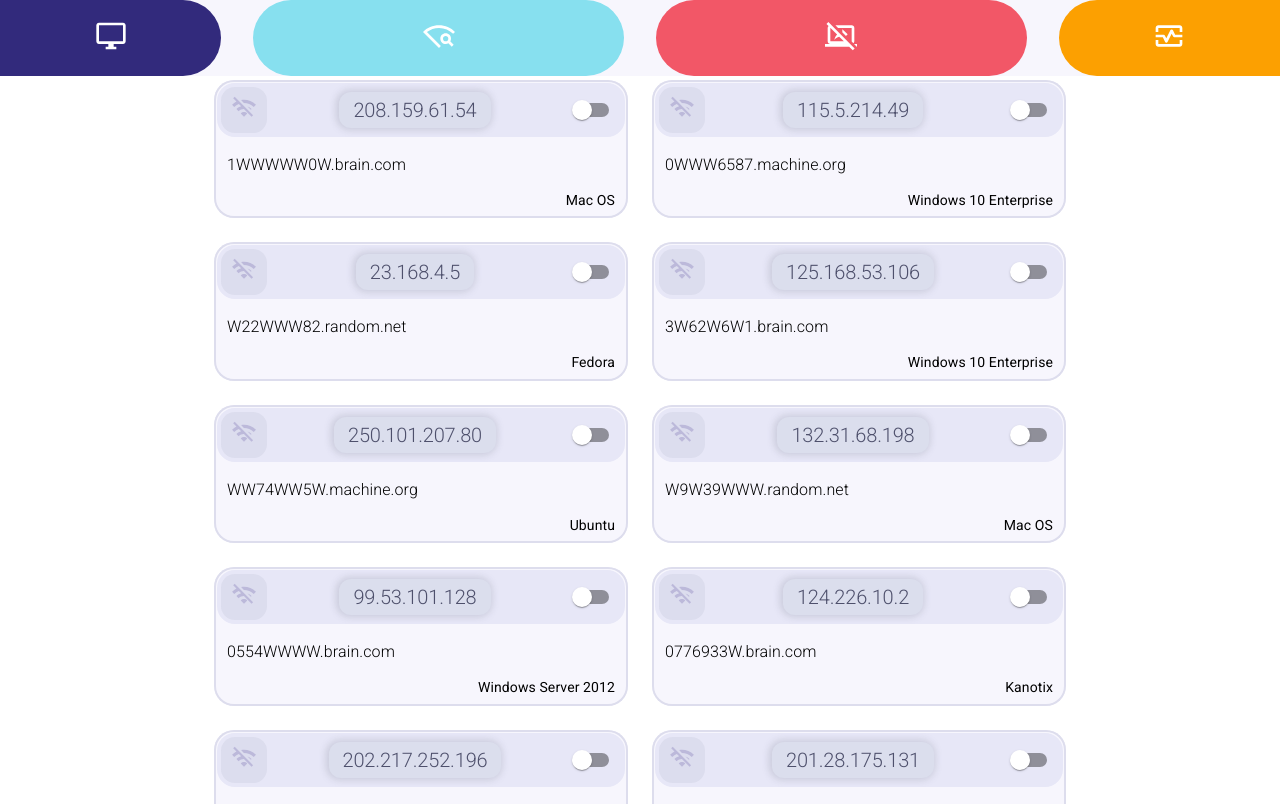
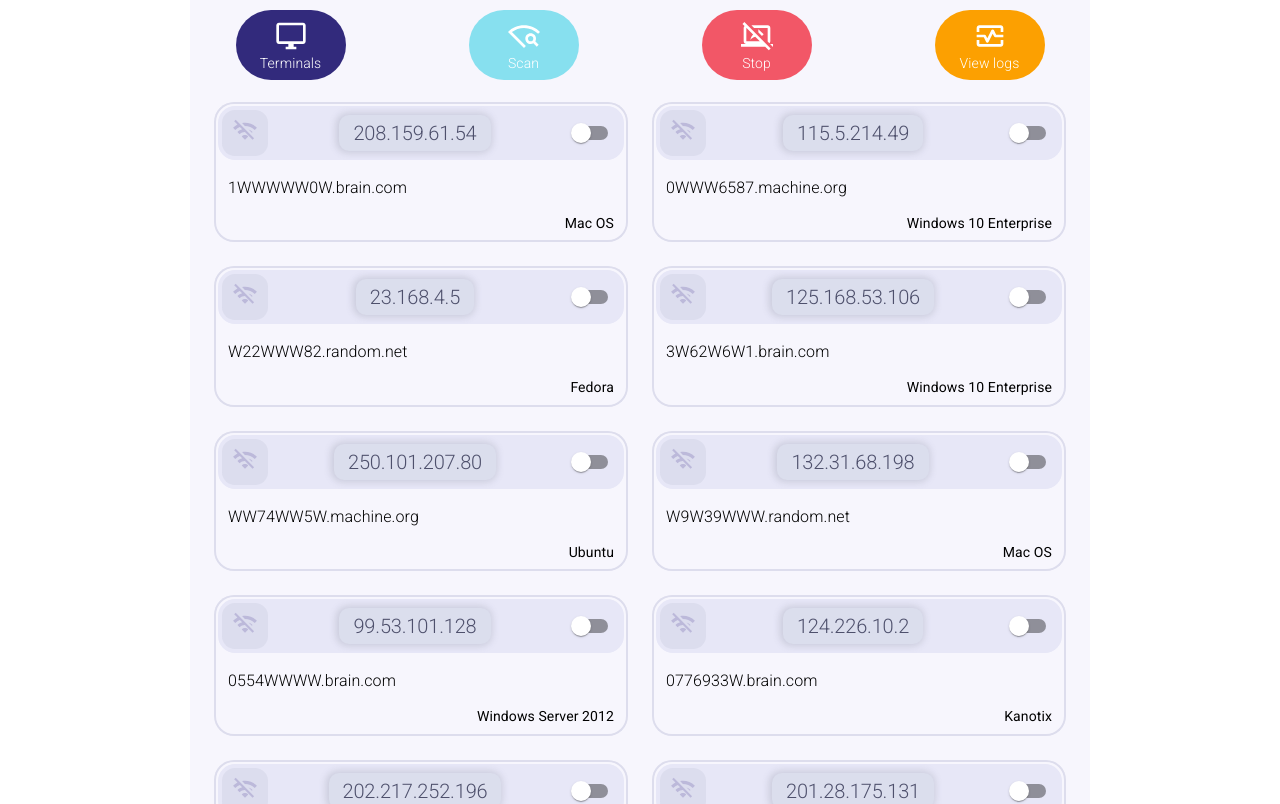
Before and after one commit to AkisKouzinopoulos/terminals-monitoring, a React (Create React App) app: page / in a window 1280 px wide. Shown: the top 804 px of the page. Built offline with nearby package versions, Linux system fonts and the light colour scheme.

Commit message:
small ui changes and improvements

```diff
--- a/src/App.css
+++ b/src/App.css
@@ -1,35 +1,38 @@
+.main_container {
+  background: #f7f6fd;
+  padding: 0;
+  padding-top: 22px;
+  margin: 0;
+}
+
 .navbar {
   background: #f7f6fd;
   position: fixed;
   top: 0;
   left: 0;
   right: 0;
+  margin: 0 auto;
   color: #FFF;
   margin-bottom: 20px;
+  padding: 10px 0;
   z-index: 1;
 }
 
 .navbar-icon {
-  padding: 20px;
+  padding: 10px 20px;
   text-align: center;
+  min-width: 70px;
+  border-radius: 60px;
+  cursor: pointer;
 }
 
 .home_icon {
   background: #322a7c;
-  flex-grow: 1;
-  border-radius: 0 50px 50px 0;
+
 }
 
 .view-logs_icon {
   background: #fca001;
-  flex-grow: 1;
-  border-radius: 50px 0 0 50px;
-}
-
-.scan_icon,
-.terminate_icon {
-  flex-grow: 2;
-  border-radius: 50px;
 }
 
 .scan_icon {
@@ -42,7 +45,7 @@
 
 .terminal-box {
   width: 100%;
-  padding: 3px;
+  padding: 4px;
   box-sizing: border-box;
   border-radius: 20px;
   background: #f7f6fd;
@@ -51,7 +54,7 @@
 
 .terminal-box_header {
   background: #e7e7f7;
-  border-radius: 18px;
+  border-radius: 17px;
   height: 50px;
   padding: 2px 4px;
 }
@@ -59,7 +62,7 @@
 .terminal-box_header_icon {
   background: #cbccde66;
   color: #bcb9da;
-  border-radius: 14px;
+  border-radius: 13px;
   padding: 8px 10px;
 }
 
@@ -69,13 +72,14 @@
 
 .link {
   color: #FFF;
+  text-decoration: none;
 }
 
 .ip-address {
   color: #4e506c;
   background: #dbdeed;
   padding: 6px 14px;
-  border-radius: 12px;
+  border-radius: 10px;
   box-shadow: -1px 0px 7px 2px #7273843d;
 }
 
--- a/src/App.js
+++ b/src/App.js
@@ -3,6 +3,7 @@ import React from 'react';
 import Container from '@mui/material/Container';
 import { ThemeProvider } from '@mui/material/styles';
 import { theme } from './Theme';
+import Box from "@mui/material/Box";
 import { BrowserRouter as Router, Route, Routes } from 'react-router-dom'
 import { Header } from './components/Header/Header';
 import Home from './pages/Home';
@@ -14,7 +15,7 @@ const App = () => {
   return (
     <TerminalsProvider>
       <ThemeProvider theme={theme}>
-        <Container maxWidth="md">
+        <Container maxWidth="md" className="main_container">
           <Router>
             <Header
               title="Terminals Monitoring App"
--- a/src/Theme.js
+++ b/src/Theme.js
@@ -53,8 +53,9 @@ export const theme = createTheme({
       fontSize: 16,
     },
     subtitle2: {
-      fontSize: 12,
-      fontWeight: 400,
+      fontSize: 14,
+      lineHeight: 1,
+      fontWeight: 300,
     },
     button: {
       fontSize: 16,
--- a/src/components/Header/Header.js
+++ b/src/components/Header/Header.js
@@ -2,7 +2,6 @@ import React, { useContext } from "react";
 import { Link } from 'react-router-dom';
 import Button from "@mui/material/Button";
 import Typography from "@mui/material/Typography";
-import Grid from "@mui/material/Grid";
 import Stack from '@mui/material/Stack';
 import DesktopWindowsOutlinedIcon from '@mui/icons-material/DesktopWindowsOutlined';
 import MonitorHeartOutlinedIcon from '@mui/icons-material/MonitorHeartOutlined';
@@ -26,16 +25,18 @@ export const Header = ({ title }) => {
   }
 
   return (
-
     <Stack
       className="navbar"
       direction="row"
       alignItems="center"
+      justifyContent="space-around"
       spacing={4}
+      maxWidth="md"
     >
       <div className="navbar-icon home_icon">
         <Link to="/" onClick={() => dispatch({ type: `ADD_TERMINALS_TO_LOGS` })} className="link">
           <DesktopWindowsOutlinedIcon sx={{ fontSize: 32 }} />
+          <Typography variant="subtitle2" className="nav-icon_title">Terminals</Typography>
         </Link>
       </div>
       {location.pathname === '/' &&
@@ -43,15 +44,18 @@ export const Header = ({ title }) => {
           <div className="navbar-icon scan_icon active"
             onClick={() => scanOrTerminate('SCAN')}>
             <WifiFindOutlinedIcon sx={{ fontSize: 32 }} />
+          <Typography variant="subtitle2">Scan</Typography>
           </div><div className="navbar-icon terminate_icon"
             onClick={() => scanOrTerminate('TERMINATE')}>
             <StopScreenShareOutlinedIcon sx={{ fontSize: 32 }} />
+            <Typography variant="subtitle2">Stop</Typography>
           </div>
         </>
       }
       <div className="navbar-icon view-logs_icon">
         <Link to="/logs" onClick={() => dispatch({ type: `ADD_TERMINALS_TO_LOGS` })} className="link">
           <MonitorHeartOutlinedIcon sx={{ fontSize: 32 }} />
+          <Typography variant="subtitle2"> View logs</Typography>
         </Link>
       </div>
     </Stack>
```
